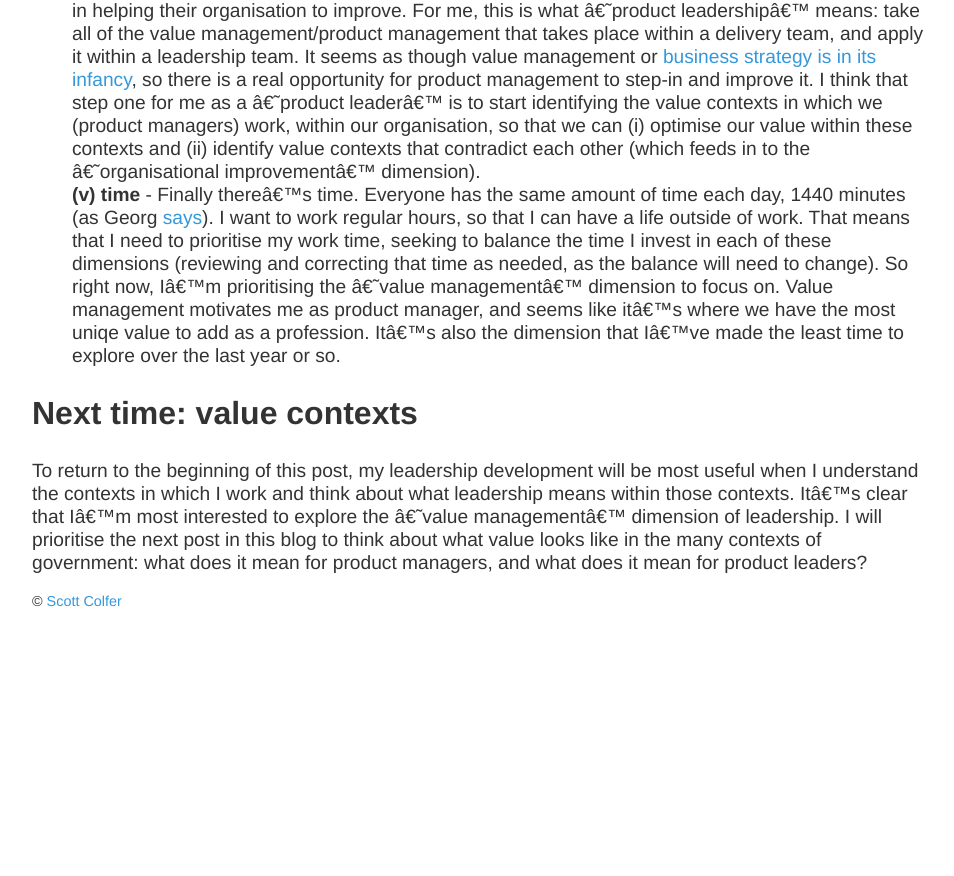
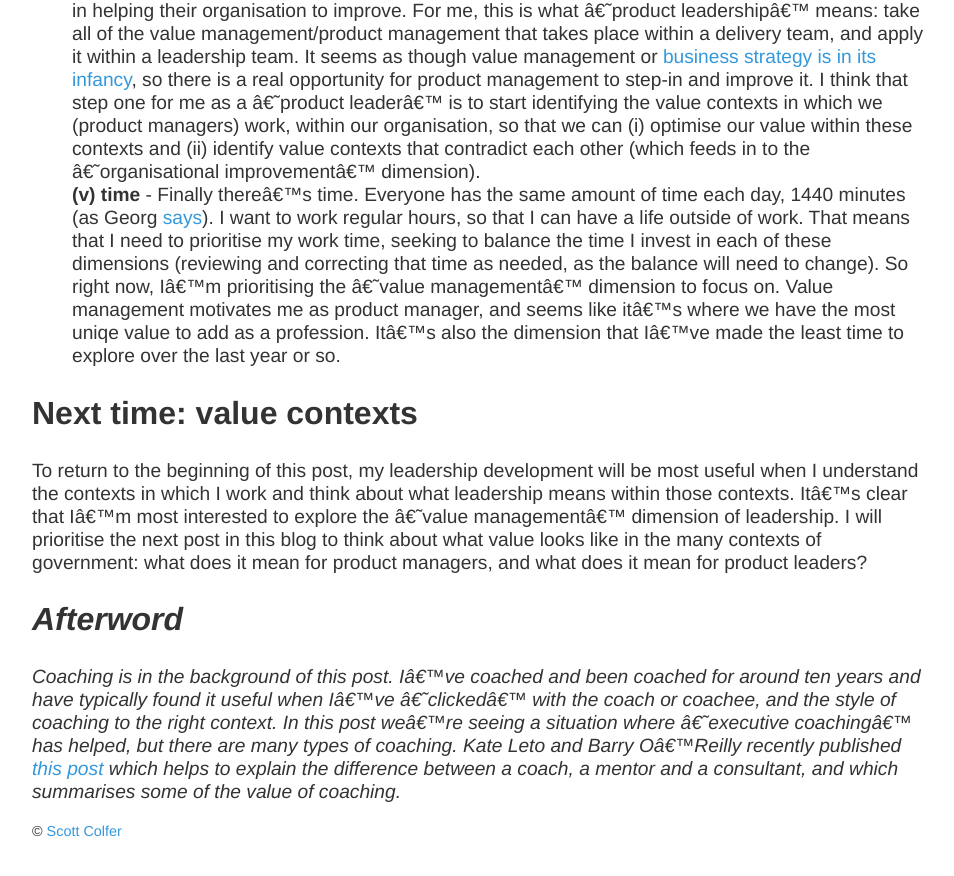
Before and after one commit to scottcolfer/scottcolfer.github.io, a Jekyll site: the page built from _posts/2018-01-29-leadership-dimensions.md, in a window 1280 px wide and 900 px high, scrolled down 1394 px. Shown: the top 876 px of the window, without its empty margins (160-1114 px from the left). Built offline with Jekyll 4.4.1, drawn with Linux system fonts in a browser that asks for light colours; before the commit the page ends 2064 px from its top, so only the background shows below that.

Commit message:
Update 2018-01-29-leadership-dimensions.md
Added note on coaching.

```diff
--- a/_posts/2018-01-29-leadership-dimensions.md
+++ b/_posts/2018-01-29-leadership-dimensions.md
@@ -24,3 +24,7 @@ There's another layer here too. The profession of product management is focussed
 ## Next time: value contexts
 
 To return to the beginning of this post, my leadership development will be most useful when I understand the contexts in which I work and think about what leadership means within those contexts. It's clear that I'm most interested to explore the 'value management' dimension of leadership. I will prioritise the next post in this blog to think about what value looks like in the many contexts of government: what does it mean for product managers, and what does it mean for product leaders?
+
+## *Afterword*
+
+*Coaching is in the background of this post. I've coached and been coached for around ten years and have typically found it useful when I've 'clicked' with the coach or coachee, and the style of coaching to the right context. In this post we're seeing a situation where 'executive coaching' has helped, but there are many types of coaching. Kate Leto and Barry O'Reilly recently published [this post](https://medium.com/product-eq/everyone-needs-a-coach-9e317d2d5f76) which helps to explain the difference between a coach, a mentor and a consultant, and which summarises some of the value of coaching.*
```
